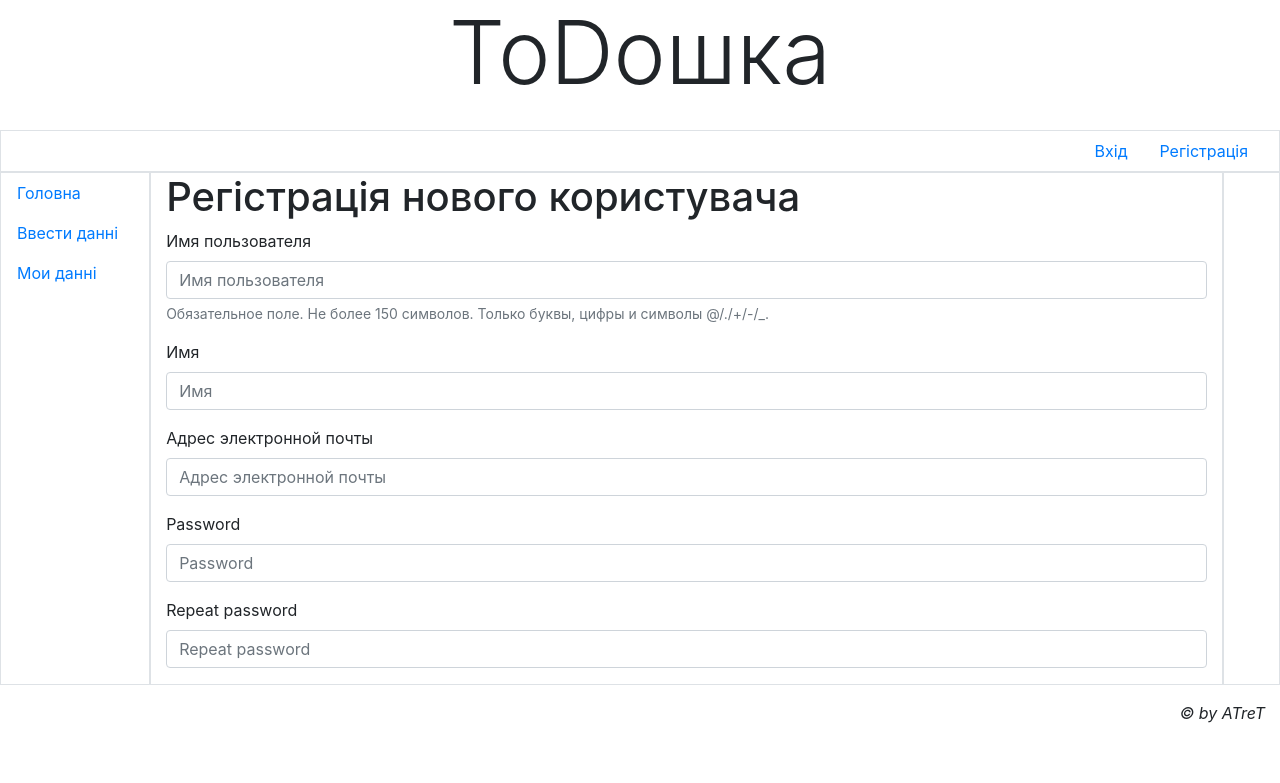
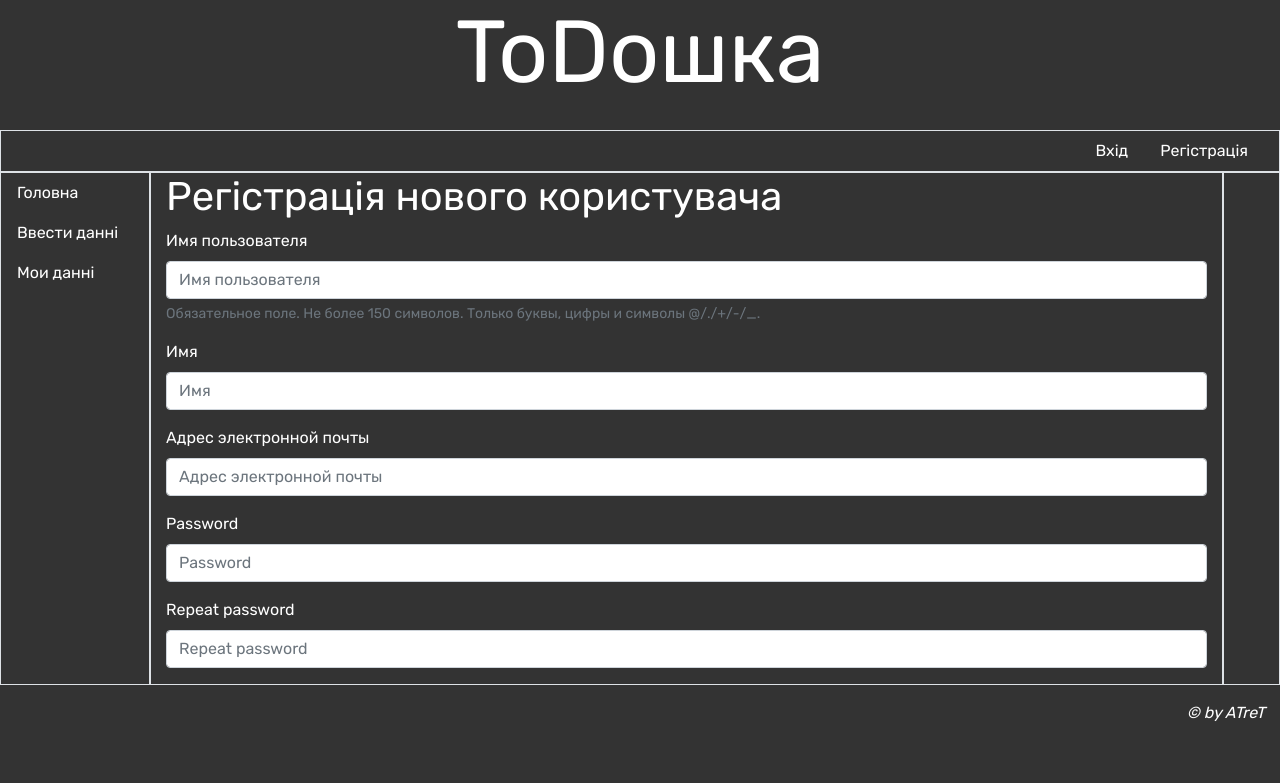
Before and after one commit to ATreTCM/Todo-, a Django app: page /register/ in a window 1280 px wide. Shown: the top 783 px of the page. Run offline with Django 4.2, Linux system fonts and the light colour scheme; some libraries are stand-ins or nearby versions.

Commit message:
comments and css,fonts

```diff
--- a/account/templates/base.html
+++ b/account/templates/base.html
@@ -8,9 +8,21 @@
         content="width=device-width, initial-scale=1, shrink-to-fit=no">
         <title>{% block title %} Головна {% endblock %} - ToDo</title>
         {% bootstrap_css %}
-        <link rel="stylesheet" type="text/css"
-        href="{% static 'main/style.css' %}">
         {% bootstrap_javascript jquery='slim' %}
+        <link rel="preconnect" href="https://fonts.googleapis.com">
+        <link rel="preconnect" href="https://fonts.gstatic.com" crossorigin>
+        <link href="https://fonts.googleapis.com/css2?family=Rubik&display=swap" rel="stylesheet">
+        <style>
+            body {
+                background-color: #333333;
+                color: white;
+                font-family: 'Rubik', sans-serif;
+            }
+
+            a {
+                color: white;
+            }
+        </style>
     </head>
     <body class="container-fluid">
         <header class="mb-4">
--- a/account/views.py
+++ b/account/views.py
@@ -1,10 +1,10 @@
 from django.shortcuts import render
-from django.contrib.auth.decorators import login_required
 from .forms import UserRegistrationForm
 from django.contrib.auth.models import User
 
 
 def register(request):
+    """Регистрация пользователей"""
     if request.method == 'POST':
         user_form = UserRegistrationForm(request.POST)
         if user_form.is_valid():
@@ -17,8 +17,8 @@ def register(request):
     return render(request, 'account/register.html', {'user_form': user_form})
 
 
-@login_required
 def userList(request):
+    """список зарегистрированых пользователей"""
     users_list = User.objects.all()
     context = {
         'users_list': users_list,
--- a/dashboard/api/urls.py
+++ b/dashboard/api/urls.py
@@ -1,9 +1,14 @@
-from django.urls import path
+from django.urls import path, include
 from . import views
+from rest_framework import routers
 
 app_name = 'dashboard'
 
+router = routers.DefaultRouter()
+router.register(r'users', views.UserViewSet)
+
 urlpatterns = [
+    path('', include(router.urls)),
     path('tasks/', views.TodoDbListView.as_view(), name='todo_list'),
     path('tasks/<pk>/', views.TodoDbDetailView.as_view(), name='todo_detail'),
     ]
--- a/dashboard/models.py
+++ b/dashboard/models.py
@@ -4,6 +4,7 @@ from django.contrib.auth.models import User
 
 
 class TodoDb(models.Model):
+    """Таблица для поставленных задачь"""
     author = models.ForeignKey(User, on_delete=models.CASCADE)
     header = models.CharField(max_length=100, verbose_name='Заголовок')
     content = models.TextField(max_length=500, verbose_name='Задача')
--- a/dashboard/views.py
+++ b/dashboard/views.py
@@ -11,6 +11,7 @@ from .forms import TasksForm
 
 @login_required
 def createView(request):
+    """Создание задачи"""
     User = get_user_model()
     users = list(User.objects.all())
     if request.method == 'POST':
@@ -35,6 +36,7 @@ def createView(request):
 
 
 class TdListView(LoginRequiredMixin, ListView):
+    """список задачь"""
     model = TodoDb
     template_name = 'dashboard/list.html'
     context_object_name = 'list_content'
@@ -42,6 +44,7 @@ class TdListView(LoginRequiredMixin, ListView):
 
 
 class TdDetailView(LoginRequiredMixin, DetailView):
+    """Определенная задача"""
     model = TodoDb
     template_name = 'dashboard/details.html'
     context_object_name = 'detail_content'
@@ -49,6 +52,7 @@ class TdDetailView(LoginRequiredMixin, DetailView):
 
 
 class TdUpdateView(LoginRequiredMixin, UpdateView):
+    """обновление задачи"""
     model = TodoDb
     template_name = 'dashboard/update.html'
     fields = ['author',
@@ -61,6 +65,7 @@ class TdUpdateView(LoginRequiredMixin, UpdateView):
 
 
 class TdDeleteView(LoginRequiredMixin, DeleteView):
+    """удаление задачи"""
     model = TodoDb
     success_url = '/'
     template_name = 'dashboard/delete.html'
```
Also changed, not shown: dashboard/api/serializers.py (+12 -1 lines), dashboard/api/views.py (+10 -3 lines), db.sqlite3.
